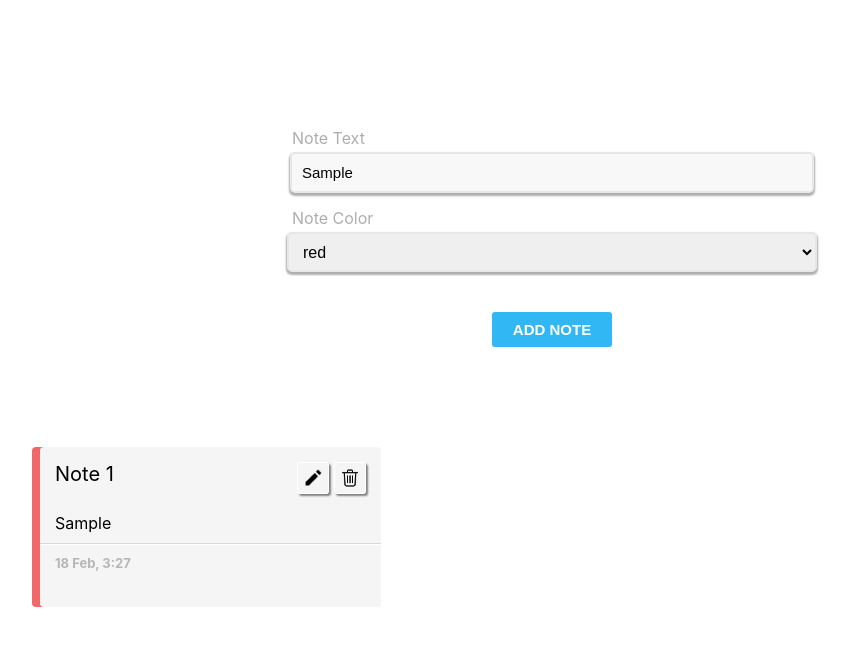
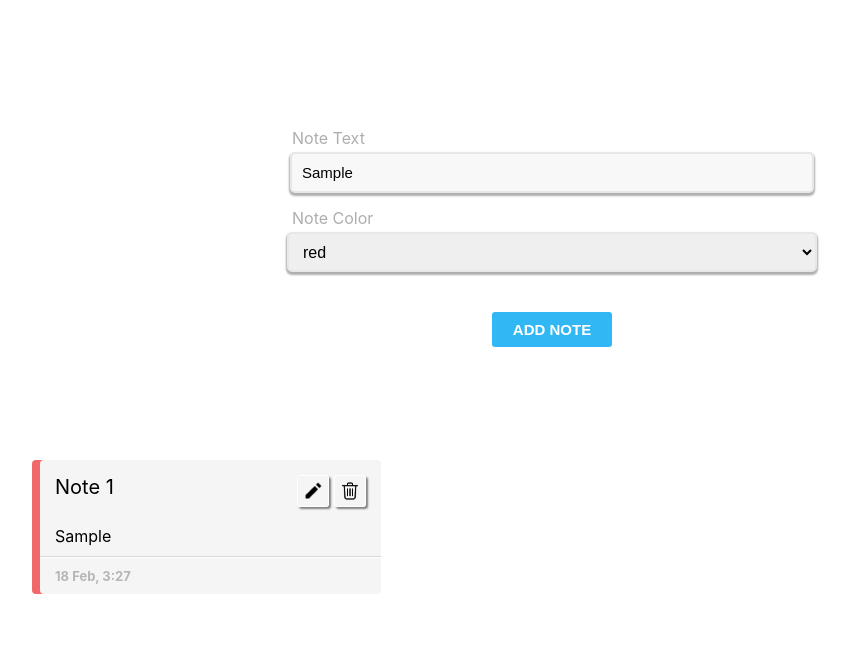
Before and after one commit to yznnajjar/NoteApp, a React (Create React App) app in the folder note-app/: page / in a window 1280 px wide. Both pictures are taken after typing "Sample" into the empty fields and a click on the button "ADD NOTE". Shown: the top 646 px of the page, without its empty margins (88-938 px from the left). Built offline with nearby package versions, Linux system fonts and the light colour scheme.

Commit message:
added Padding For Card Footer

```diff
--- a/note-app/src/Components/Card/Card.scss
+++ b/note-app/src/Components/Card/Card.scss
@@ -1,5 +1,5 @@
 .card--container{
-  height: 100%;
+  height: fit-content;
   width: 100%;
   margin:auto;
   background-color: hsl(0deg 0% 96%);
@@ -72,7 +72,7 @@
     font-weight: 700;
     font-size:13px;
     color:#B6B6B6;
-    padding-top:10px;
+    padding-block:10px;
 
   }
 }
```
